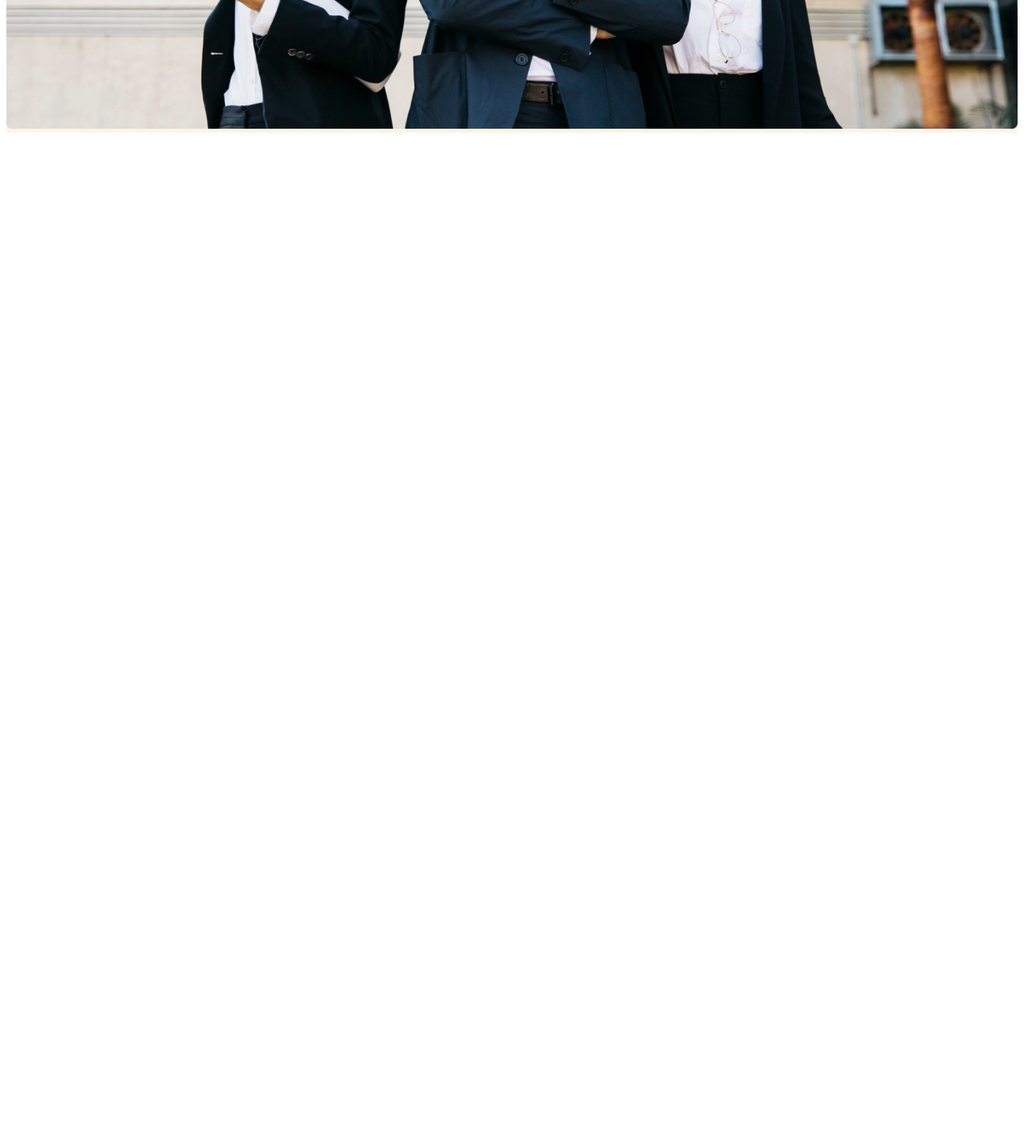
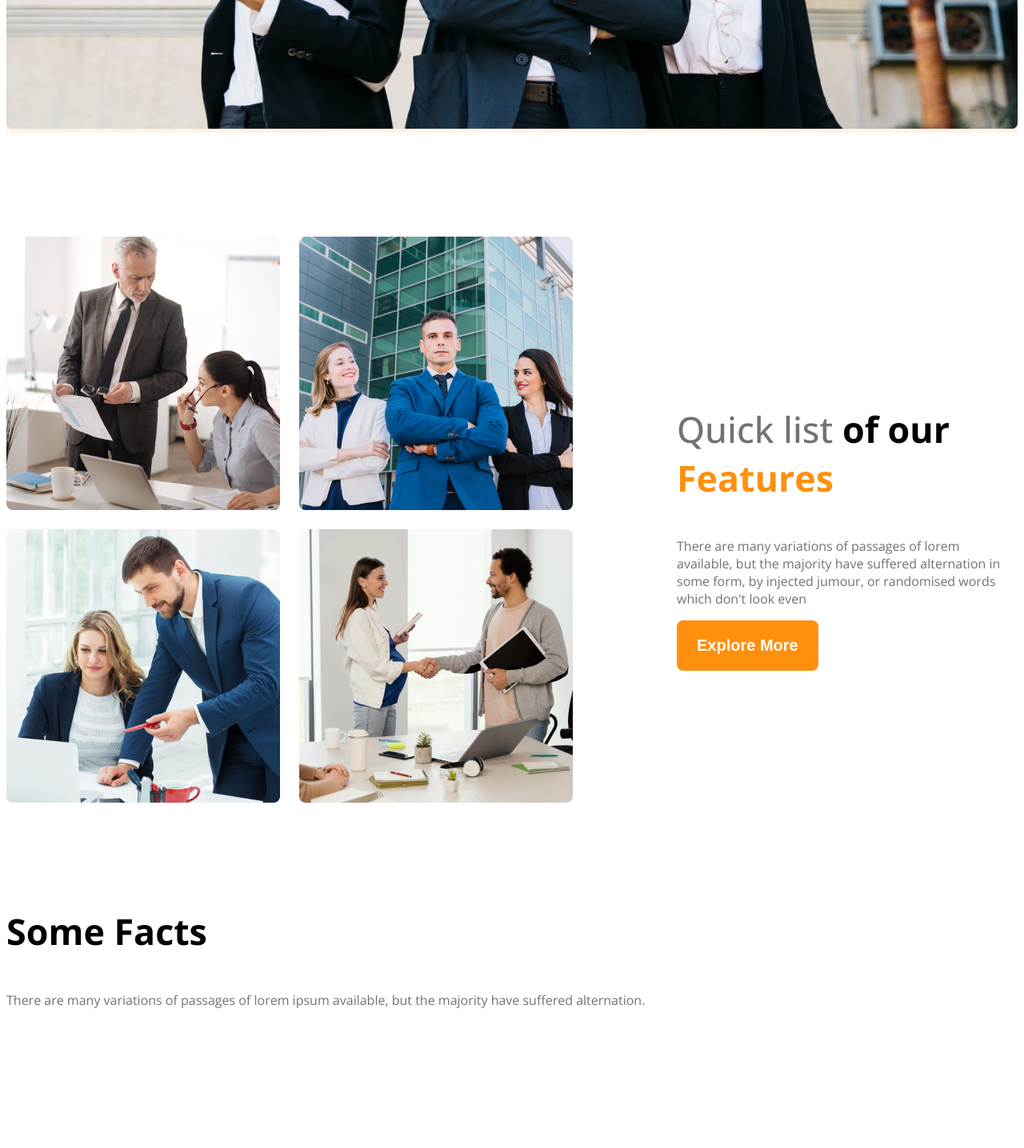
Before and after one commit to sabrina-alif/g3-architect-website, a plain HTML site: page index.html in a window 1280 px wide. Shown: the part 1055-2491 px from the top of the page at 80% size. Before the commit the page ends 1229 px from the top, so only its background shows below. Drawn offline with nearby package versions, Linux system fonts and the light colour scheme.

Commit message:
made team responsive and added fact structure

```diff
--- a/index.html
+++ b/index.html
@@ -30,5 +30,55 @@
             <img class="banner-image" src="images/banner.png" alt="">
         </div>
     </header>
+    <main>
+        <!-- teams section start -->
+        <section class="teams display-flex">
+            <div class="team-img-container">
+                <img src="images/team1.png" alt="two architect discussing about design">
+                <img src="images/team2.png" alt="">
+                <img src="images/team3.png" alt="">
+                <img src="images/team4.png" alt="">
+            </div>
+            <div class="our-features">
+                <h3 class="section-title"><span id="quick-list" class="text-light-gray">Quick list</span> <span>of our</span> <span class="text-primary">Features</span></h3>
+                <p class="feature-desctiption text-light-gray">There are many variations of      passages of lorem available, but the majority have  suffered alternation in some form, by injected jumour, or randomised words which don't look even</p>
+                <button class="btn-primary">Explore More</button>
+            </div>
+
+        </section>
+        <!-- features will enjoy -->
+         <section>
+            <h3 class="section-title">Some Facts</h3>
+            <p class="text-light-gray">There are many variations of passages of lorem ipsum available, but the majority have suffered alternation.</p>
+            <div class="facts-container">
+                <!-- .facts*4>img.fact-icon+h4.fact-number+h5.fact-name -->
+                 <div class="facts">
+                    <img src="" alt="" class="fact-icon">
+                    <h4 class="fact-number"></h4>
+                    <h5 class="fact-name"></h5>
+                 </div>
+                 <div class="facts">
+                    <img src="" alt="" class="fact-icon">
+                    <h4 class="fact-number"></h4>
+                    <h5 class="fact-name"></h5>
+                 </div>
+                 <div class="facts">
+                    <img src="" alt="" class="fact-icon">
+                    <h4 class="fact-number"></h4>
+                    <h5 class="fact-name"></h5>
+                 </div>
+                 <div class="facts">
+                    <img src="" alt="" class="fact-icon">
+                    <h4 class="fact-number"></h4>
+                    <h5 class="fact-name"></h5>
+                 </div>
+            </div>
+         </section>
+
+         <!-- some facts -->
+          <section class="some-facts">
+
+          </section>
+    </main>
 </body>
 </html>
--- a/styles/architects.css
+++ b/styles/architects.css
@@ -10,6 +10,10 @@
 
 .display-flex{
     display: flex;
+}
+
+.text-primary{
+    color: #ff900E;
 }
 
 .text-gray{
@@ -32,6 +36,15 @@
     font-weight: 600;
     border-radius: 8px;
     border: none ;
+}
+
+main{
+    max-width: 1440px;
+    margin: 0 auto;
+}
+
+main > section{
+    margin-top: 130px;
 }
 
 .navbar{
@@ -75,9 +88,54 @@
     width: 100%;
 }
 
+/* team and feature related styles */
+.teams{
+    align-items: center;
+}
+
+.team-img-container{
+    display: grid;
+    grid-template-columns: repeat(2, 1fr);
+    gap: 24px;
+}
+
+.our-features{
+    margin-left: 130px;
+    max-width: 530px;
+}
+
+.section-title{
+    font-size: 2.8rem;
+    font-weight: 700;
+}
+
+#quick-list{
+    font-weight: 500;
+}
+
 /* responsive media query */
 @media screen and (max-width: 576px) {
-    .navbar, .nav-link{
+    .navbar,
+    .nav-link,
+    .teams{
         flex-direction: column;
     }
+
+    .team-img-container{
+        grid-template-columns: repeat(1, 1fr);
+    }
+
+    .our-features{
+        margin-left: 20px;
+    }
 }
+
+/* medium size device */
+@media screen and (min-width: 576px) and(max-width:992px) {
+    .teams{
+        flex-direction: column;
+    }
+    .our-features{
+        margin-left: 50px;
+    }
+}
```
